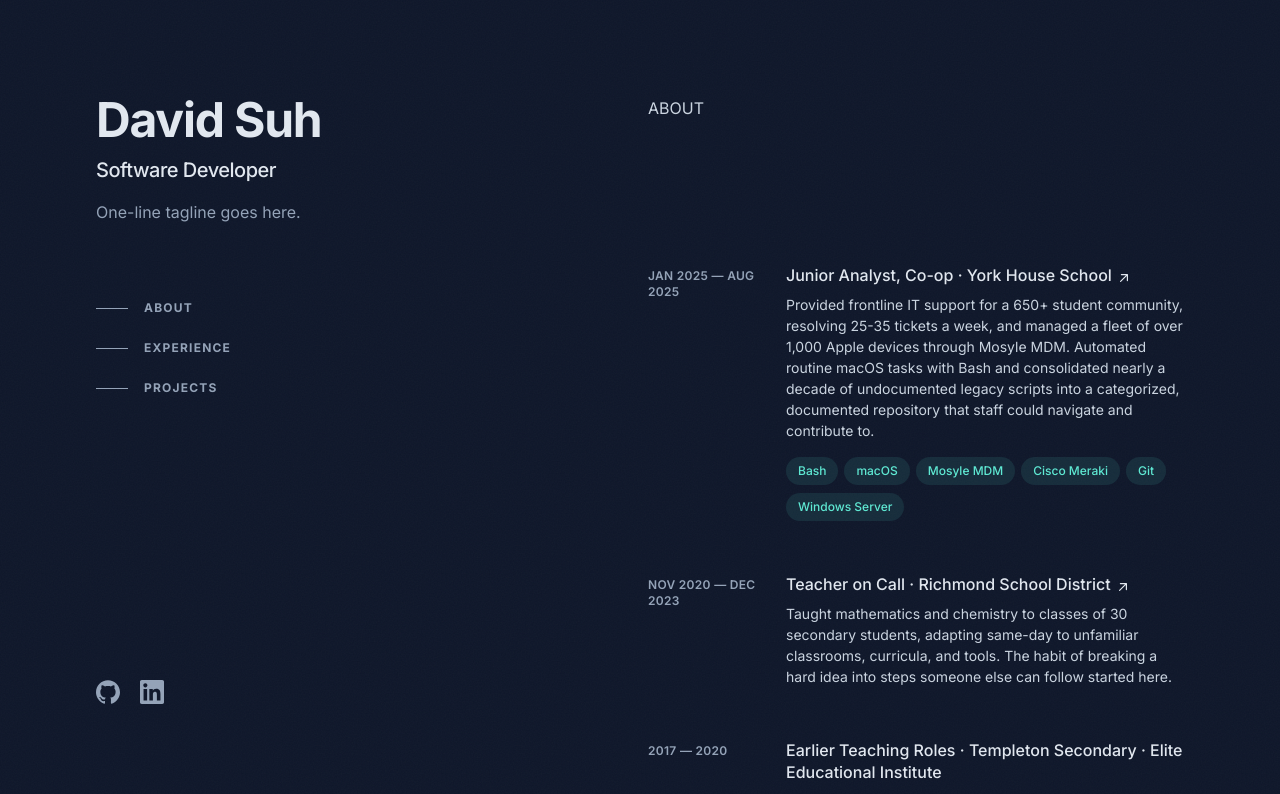
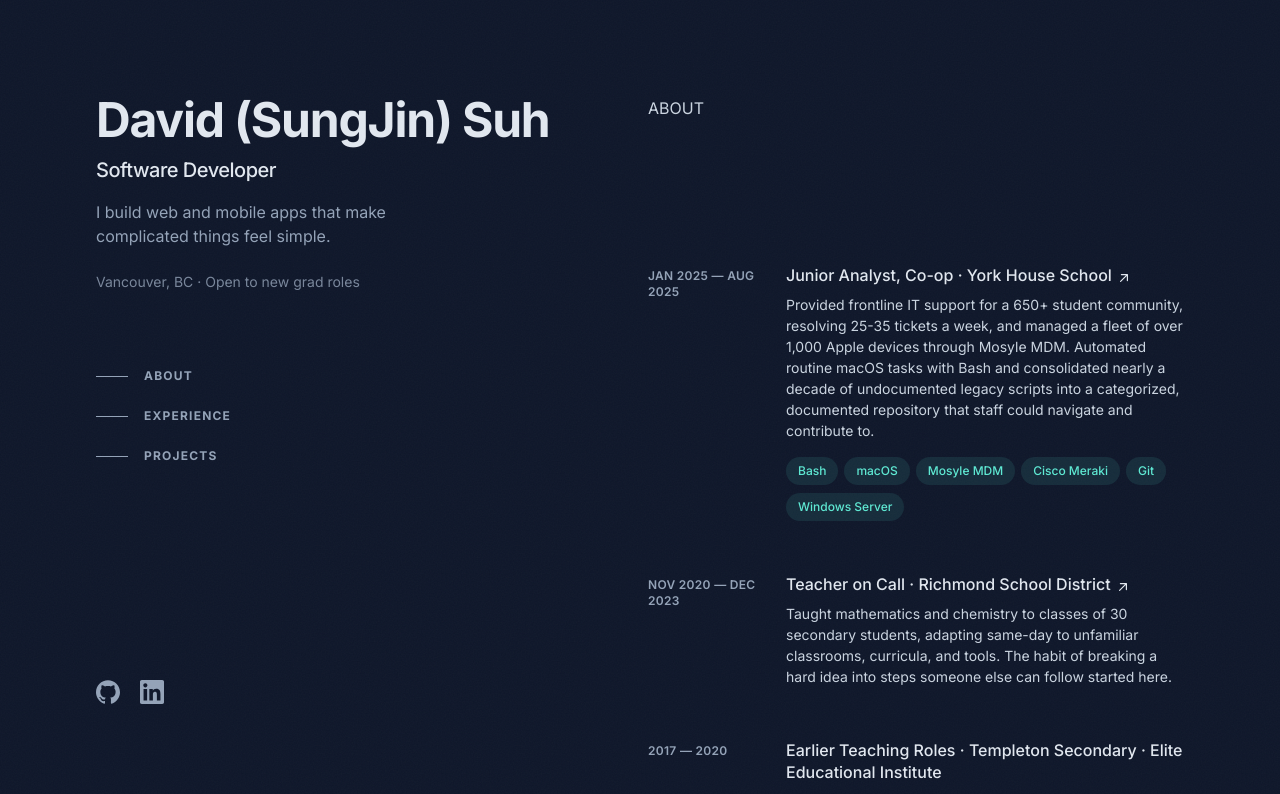
Before and after one commit to SungJin-Suh/portfolio, a Next.js app: page / in a window 1280 px wide. Shown: the top 794 px of the page. Built offline with nearby package versions, Linux system fonts and the light colour scheme.

Commit message:
Update profile section with new tagline

```diff
--- a/src/app/page.tsx
+++ b/src/app/page.tsx
@@ -1,3 +1,4 @@
+import { profile } from "@/content/profile";
 import Socials from "@/components/Socials";
 import ArrowIcon from "@/components/ArrowIcon";
 import Experience from "@/components/Experience";
@@ -11,13 +12,16 @@ export default function Home() {
         <header className="lg:sticky lg:top-0 lg:flex lg:max-h-screen lg:w-1/2 lg:flex-col lg:justify-between lg:py-24">
           <div>
             <h1 className="text-4xl font-bold tracking-tight text-bright sm:text-5xl">
-              David Suh
+              {profile.name}
             </h1>
             <h2 className="mt-3 text-lg font-medium tracking-tight text-bright sm:text-xl">
-              Software Developer
+              {profile.title}
             </h2>
             <p className="mt-4 max-w-xs leading-normal text-muted">
-              One-line tagline goes here.
+              {profile.tagline}
+            </p>
+            <p className="mt-6 text-sm text-muted/80">
+              {profile.status}
             </p>
 
             <nav className="hidden lg:block" aria-label="In-page jump links">
--- /dev/null
+++ b/src/content/profile.ts
@@ -0,0 +1,7 @@
+export const profile = {
+  name: "David (SungJin) Suh",
+  title: "Software Developer",
+  tagline: "I build web and mobile apps that make complicated things feel simple.",
+  status: "Vancouver, BC · Open to new grad roles",
+  resumeUrl: "/resume.pdf",
+};
```
